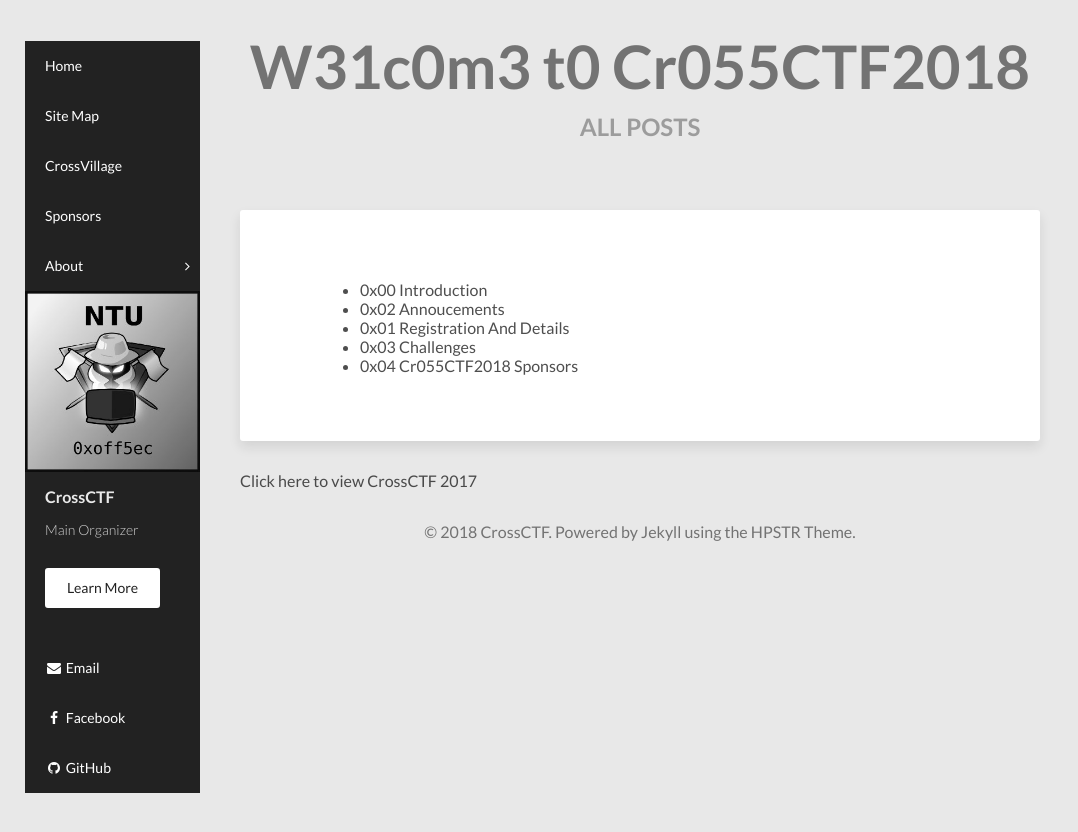
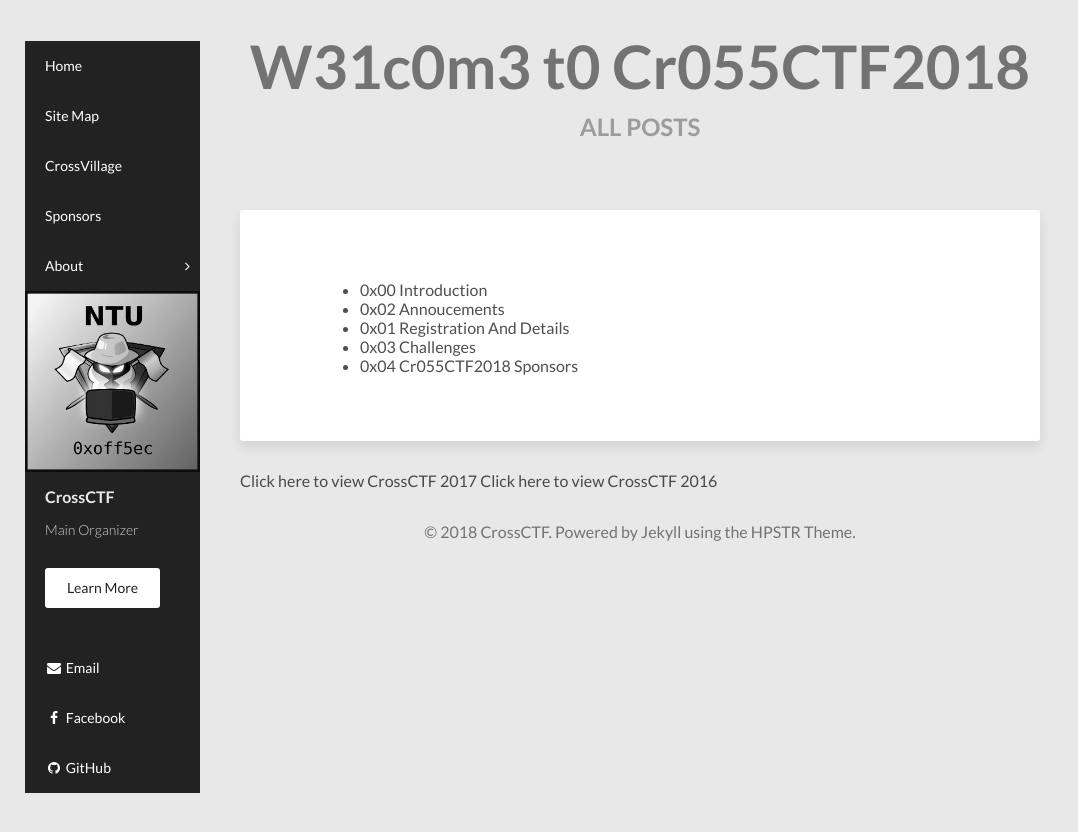
Before and after one commit to CrossCTF/crossctf.github.io, a Jekyll site: the page built from posts/index.html, in a window 1280 px wide. Shown: the top 832 px of the page, without its empty margins (0-1078 px from the left). Built offline with Jekyll 4.4.1, drawn with Linux system fonts in a browser that asks for light colours; nearby versions of some CDN libraries.

Commit message:
add a link to 2016 crossctf

```diff
--- a/posts/index.html
+++ b/posts/index.html
@@ -31,3 +31,4 @@
 {% endfor %}
 
 <a href="/2017/">Click here to view CrossCTF 2017</a>
+<a href="https://nusgreyhats.org/x-ctf/">Click here to view CrossCTF 2016</a>
```
